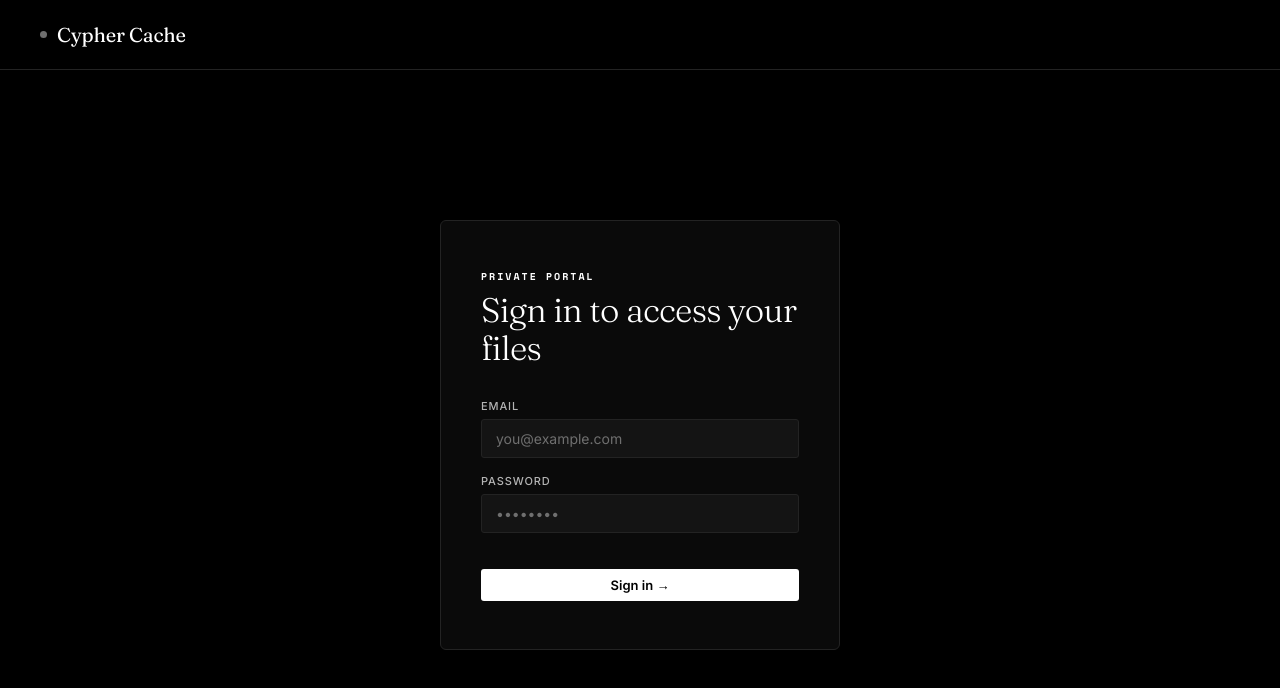
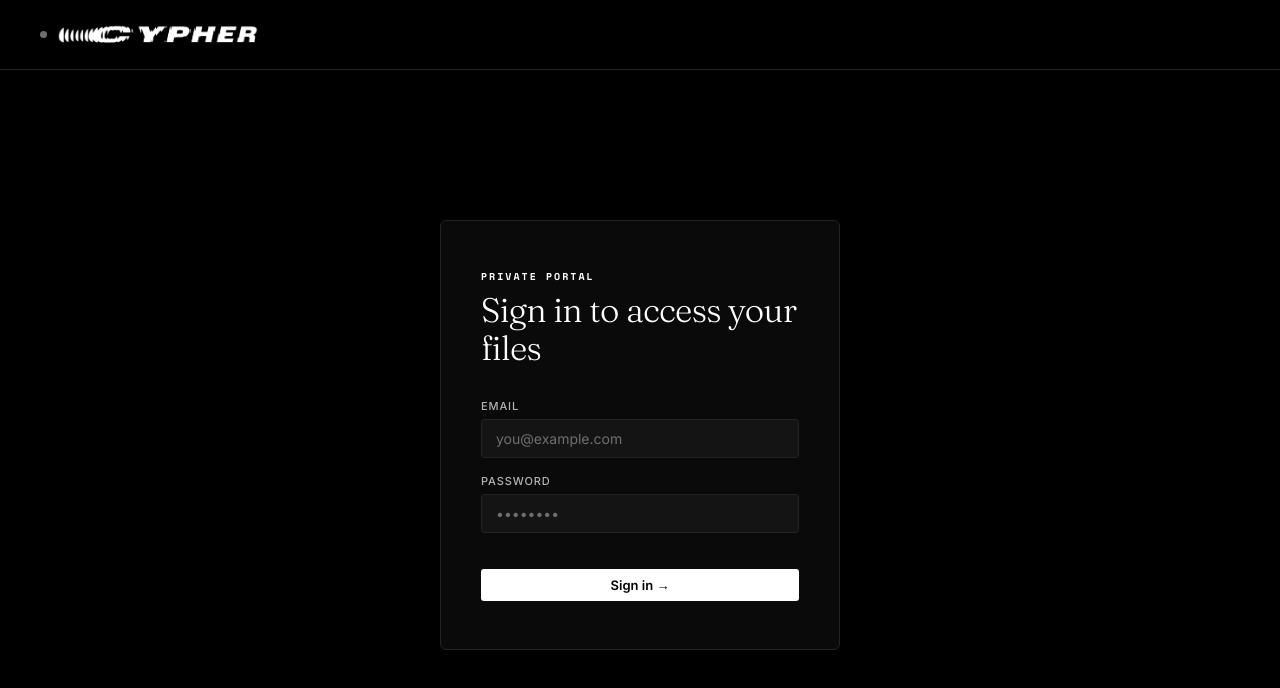
Before and after one commit to studiotakt-sudo/audio-portal, a React (Vite) app: page / in a window 1280 px wide. Shown: the top 688 px of the page. Built offline with nearby package versions, Linux system fonts and the light colour scheme; no server answers; the database is empty.

Commit message:
Add files via upload

```diff
--- a/src/App.jsx
+++ b/src/App.jsx
@@ -71,6 +71,8 @@ export function buildCss(t) {
   .topbar-brand { color: ${t.textPrimary}; }
   .topbar-right .mode-badge { background: transparent; }
   .topbar-brand { font-family: 'Fraunces', serif; font-size: 20px; font-weight: 400; letter-spacing: -0.01em; display: flex; align-items: center; gap: 10px; }
+  .topbar-logo { height: 26px; width: auto; display: block; }
+  @media (max-width: 640px) { .topbar-logo { height: 18px; } }
   .topbar-brand-dot { width: 7px; height: 7px; border-radius: 50%; background: ${t.textPrimary}; animation: pulse 2s ease-in-out infinite; }
   @keyframes pulse { 0%,100%{opacity:1;} 50%{opacity:0.4;} }
   .topbar-right { display: flex; align-items: center; gap: 16px; }
@@ -568,7 +570,7 @@ export default function App() {
       />
       <div className="portal">
         <div className="topbar">
-          <div className="topbar-brand"><div className="topbar-brand-dot" />Cypher Cache</div>
+          <div className="topbar-brand"><div className="topbar-brand-dot" /><img src="/logo.png" alt="Cypher Cache" className="topbar-logo" /></div>
           <div className="topbar-right">
             {clientRow && (
               <>
```
